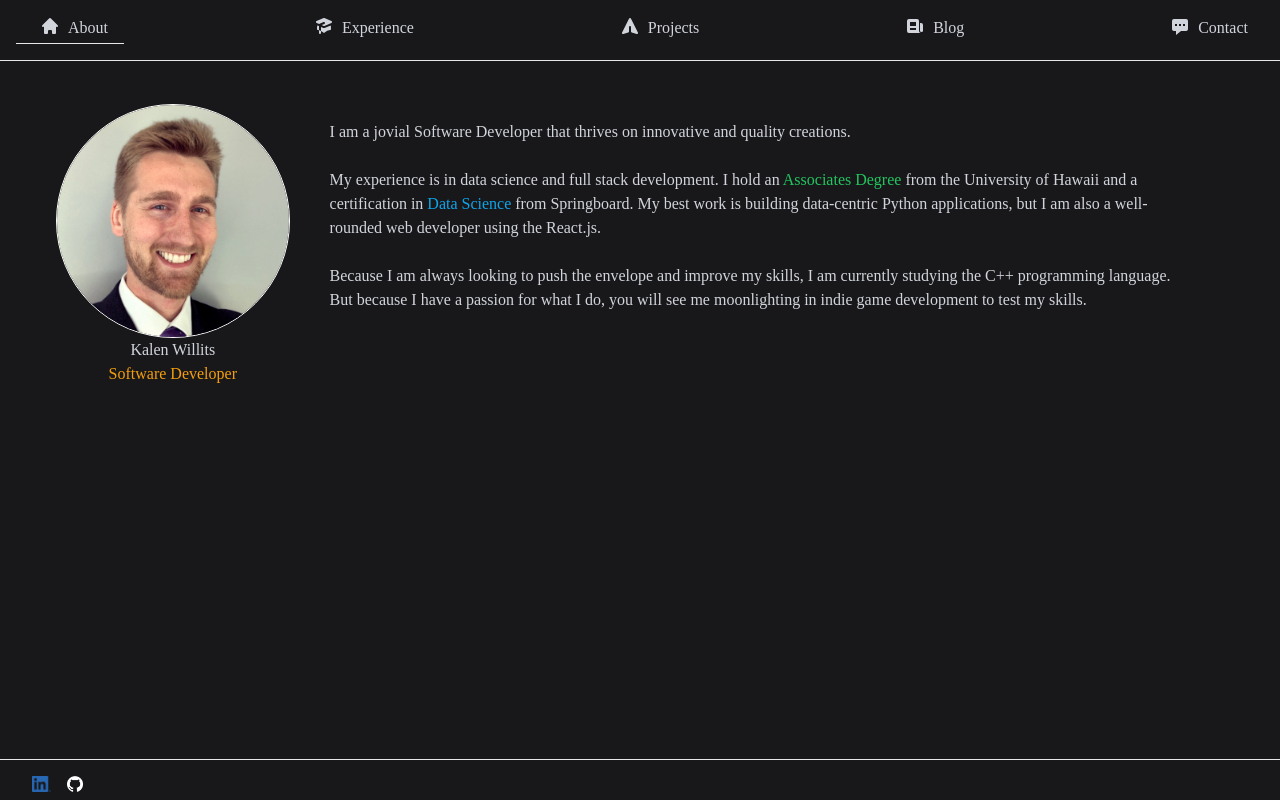
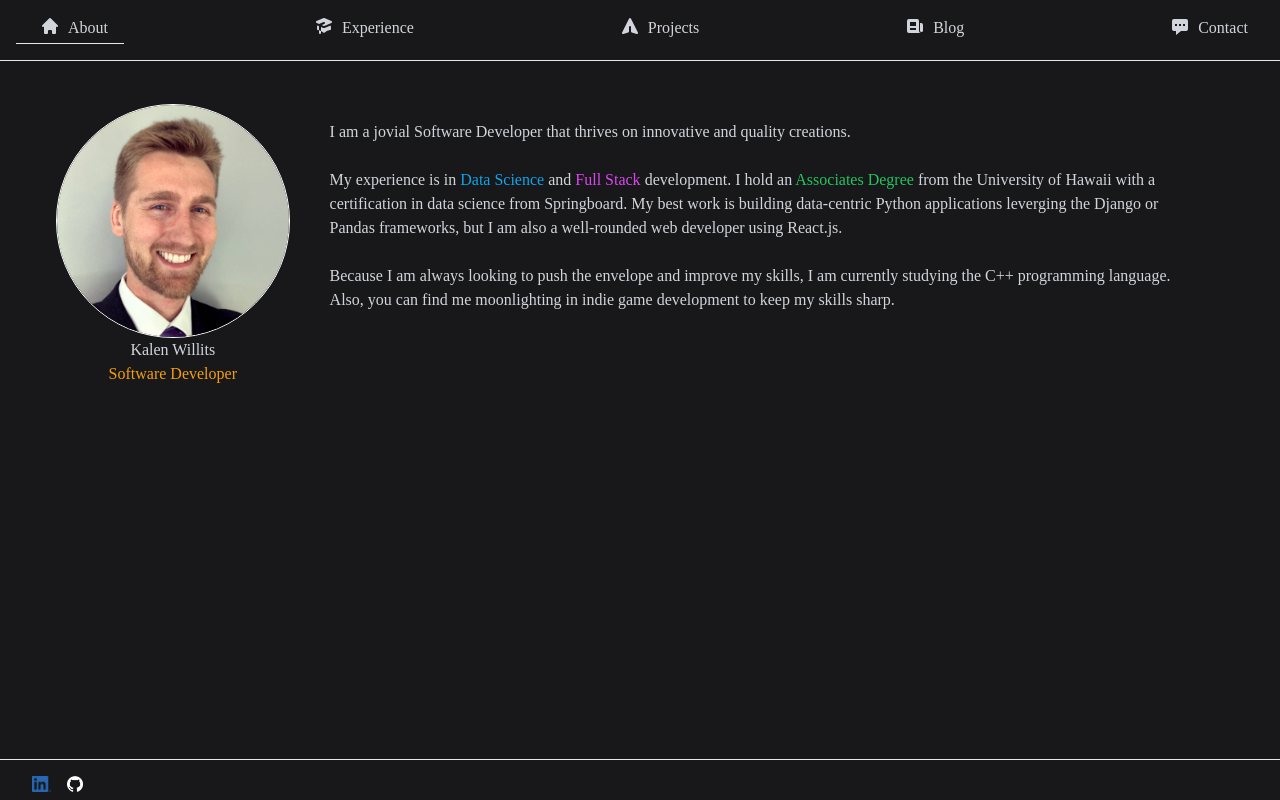
Before and after one commit to kalenwillits/portfolio, a Next.js app: page / in a window 1280 px wide. Built offline with nearby package versions, Linux system fonts and the light colour scheme.

Commit message:
Grammar fixes

```diff
--- a/data/about.js
+++ b/data/about.js
@@ -4,13 +4,12 @@ export const about = {
   I am a jovial Software Developer that thrives on innovative and quality creations.
   <br>
   <br>
-  My experience is in data science and full stack development. I hold an <nobr style="color:rgb(34 197 94)">Associates Degree</nobr> from the University of Hawaii
-  and a certification in <nobr style="color:rgb(14 165 233)">Data Science</nobr> from Springboard. My best work is building data-centric Python applications, but
-  I am also a well-rounded web developer using the React.js.
+  My experience is in <nobr style="color:rgb(14 165 233)">Data Science</nobr> and <nobr style="color:rgb(217 70 239)">Full Stack</nobr> development. I hold an <nobr style="color:rgb(34 197 94)">Associates Degree</nobr> from the University of Hawaii
+  with a certification in  data science from Springboard. My best work is building data-centric Python applications leverging the Django or Pandas frameworks, but
+  I am also a well-rounded web developer using React.js.
   <br>
   <br>
   Because I am always looking to push the envelope and improve my skills, I am currently studying the C++ programming
-  language. But because I have a passion for what I do, you will see me moonlighting in indie game development to test
-  my skills.
+  language. Also, you can find me moonlighting in indie game development to keep my skills sharp.
   </p>
   ` }
```
